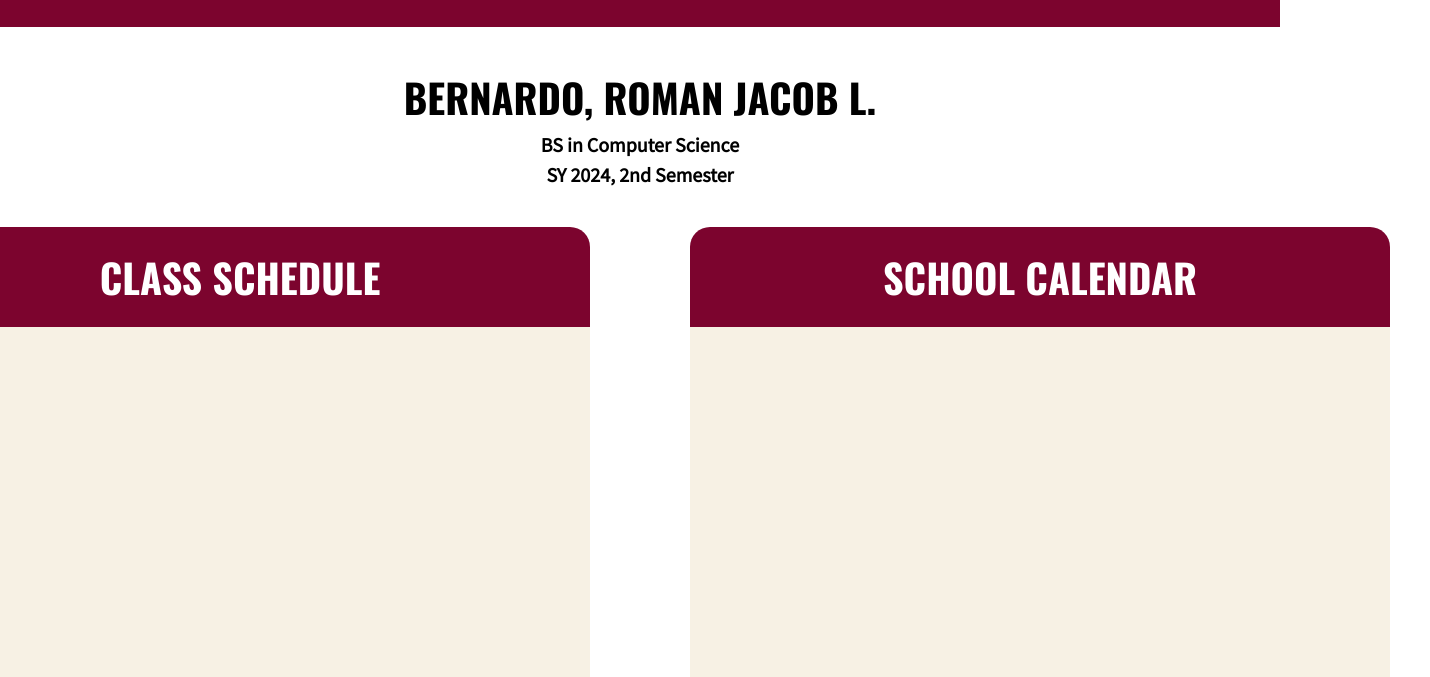
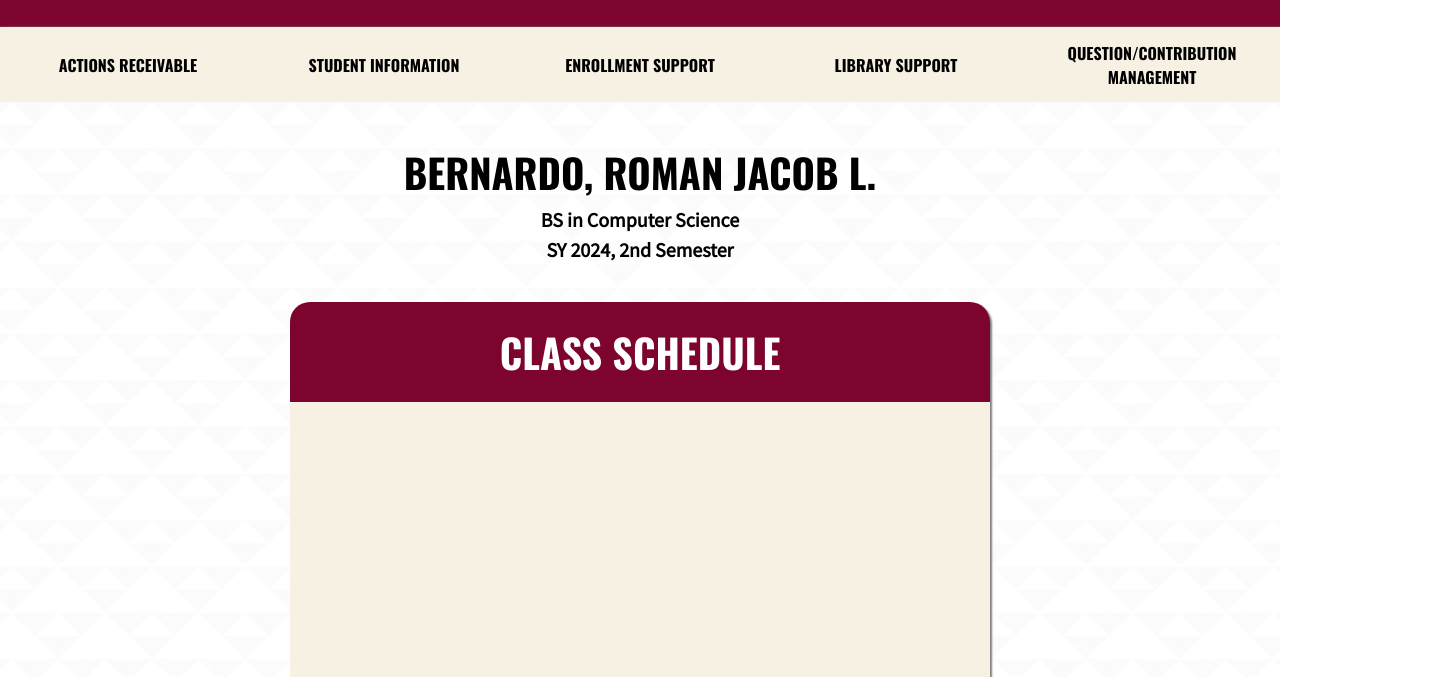
Before and after one commit to enetwarch/hau-campus-erp, a plain HTML site: page docs/dashboard.html in a window 1280 px wide. Shown: the part 123-800 px from the top of the page, 1430 px wide, since content can reach past the window. Drawn offline with nearby package versions, Linux system fonts and the light colour scheme.

Commit message:
added navbar

```diff
--- a/docs/dashboard.html
+++ b/docs/dashboard.html
@@ -15,14 +15,22 @@
         <link href='https://fonts.googleapis.com/css?family=Source+Sans+Pro' rel='stylesheet' type='text/css'>
     </head>
 
-    <body>
-
-        <div class="dashboard">
+    <body class="dashboard">
 
             <div class="header">
                 <img src="images/favicon.png">
                 <h1>STUDENT PORTAL</h1>
                 <img src="images/roman-jacob-bernardo.jpg">
+            </div>
+
+            <div class="nav">
+                <ul>
+                    <li><a href="https://www.youtube.com/watch?v=dQw4w9WgXcQ" target="_blank">ACTIONS RECEIVABLE</a></li>
+                    <li><a href="https://www.youtube.com/watch?v=dQw4w9WgXcQ" target="_blank">STUDENT INFORMATION</a></li>
+                    <li><a href="https://www.youtube.com/watch?v=dQw4w9WgXcQ" target="_blank">ENROLLMENT SUPPORT</a></li>
+                    <li><a href="https://www.youtube.com/watch?v=dQw4w9WgXcQ" target="_blank">LIBRARY SUPPORT</a></li>
+                    <li><a href="https://www.youtube.com/watch?v=dQw4w9WgXcQ" target="_blank">QUESTION/CONTRIBUTION MANAGEMENT</a></li>
+                </ul>
             </div>
 
             <div class="content">
@@ -55,8 +63,6 @@
                 <p>All rights reserved, © 2020 DATAMOBILITY Corporation Philippines. Unit 1103, 11th Floor, Galleria Corporate Center, EDSA cor. Ortigas Ave. Ugong Norte Quezon City Telephone: (02) 914-2960</p>
             </div>
 
-        </div>
-
     </body>
 
 </html>
--- a/docs/styles/style.css
+++ b/docs/styles/style.css
@@ -2,6 +2,7 @@
     --primary-color: #7c042e;
     --secondary-color: #f7f1e4;
     --tertiary-color: #ffffff;
+    --box-shadow-color: #808080;
 }
 
 * {
@@ -219,14 +220,61 @@
             text-wrap: nowrap;
         }
     }
+    .nav {
+        height: 75px;
+        width: 100vw;
+        background-color: var(--secondary-color);
+        box-shadow: 1px .5px 2px 1px var(--box-shadow-color);
+        display: flex;
+        align-items: center;
+        justify-content: center;
+        ul {
+            list-style-type: none;
+            width: 100%;
+            display: flex;
+            align-items: center;
+            justify-content: space-between;
+            li {
+                display: flex;
+                align-items: center;
+                justify-content: center;
+                height: 75px;
+                width: 100%;
+                a {
+                    display: flex;
+                    justify-content: center;
+                    align-items: center;
+                    height: 100%;
+                    width: 100%;
+                    text-align: center;
+                    font-family: "Oswald";
+                    font-weight: bold;
+                    text-decoration: none;
+                    color: black;
+                }
+                transition: background-color, color, .3s;
+            }
+            li:hover {
+                background-color: var(--primary-color);
+                a {
+                    color: var(--tertiary-color);
+                }
+                transition: .3s;
+            }
+        }
+    }
     .content {
         display: flex;
         flex-direction: column;
         align-items: center;
         justify-content: space-around;
+        width: 100%;
         padding: 40px;
         gap: 40px;
         flex: 1;
+        background-image: url("../images/bg-pattern.jpg");
+        background-size: cover;
+        background-attachment: fixed;
         .text {
             display: flex;
             flex-direction: column;
@@ -248,6 +296,8 @@
         .cards {
             display: flex;
             flex-direction: row;
+            justify-content: center;
+            flex-wrap: wrap;
             gap: 100px;
             .schedule, .calendar {
                 border-radius: 20px;
@@ -256,6 +306,7 @@
             div {
                 height: 500px;
                 width: 700px;
+                box-shadow: 2px 2px 2px var(--box-shadow-color);
                 .header {
                     height: 20%;
                     width: 100%;
@@ -285,6 +336,7 @@
         justify-content: center;
         padding: 20px;
         p {
+            text-align: center;
             font-family: 'Source Sans Pro', sans-serif;
             font-size: 20px;
             color: #bdbdbd;
```
